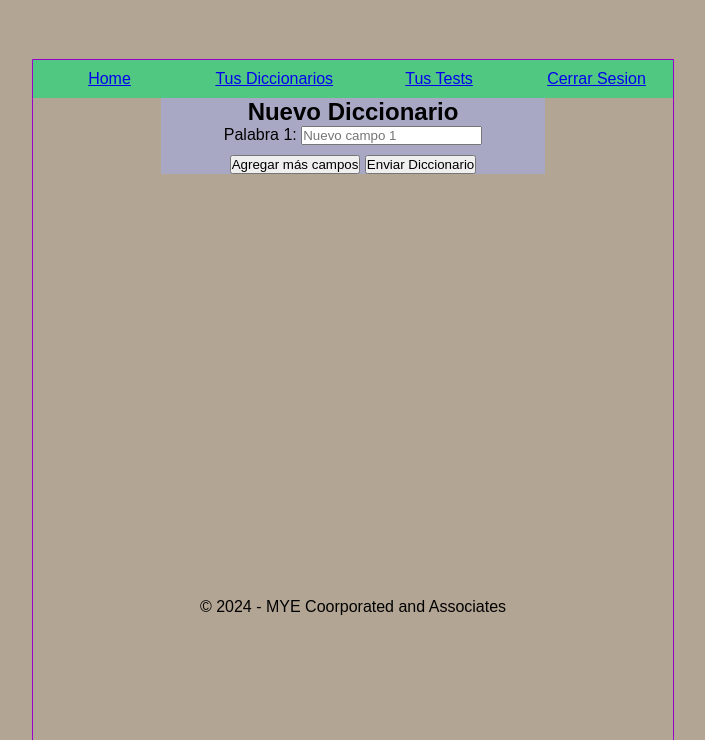
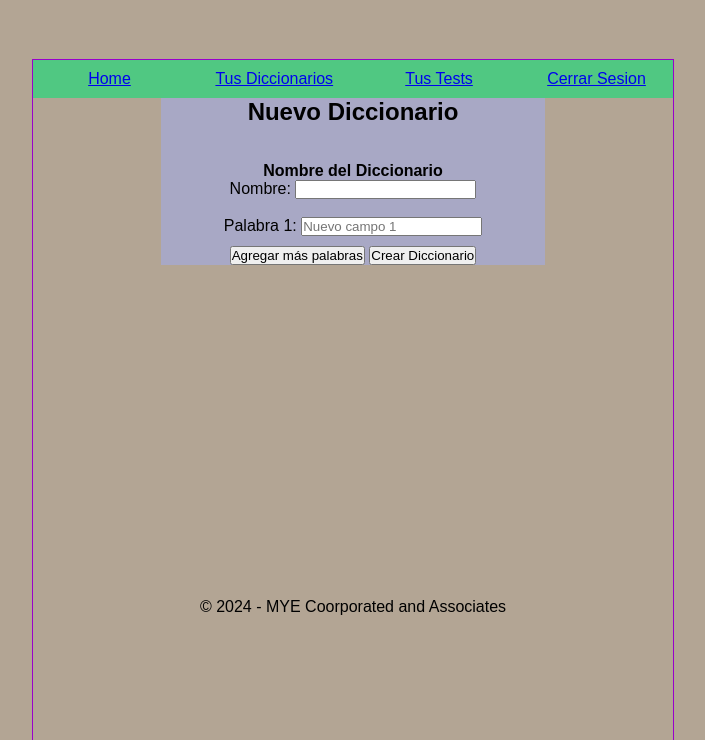
Before and after one commit to Ivichec/MYE, a Django app: page /inicio/formularioDic in a window 1280 px wide. Shown: the top 740 px of the page, without its empty margins (287-992 px from the left). Run offline with Django 5.2, Linux system fonts and the light colour scheme.

Commit message:
update template

```diff
--- a/mye/codigo/templates/inicial/formularioDic.html
+++ b/mye/codigo/templates/inicial/formularioDic.html
@@ -53,6 +53,10 @@
     </aside>
     <section id="contenidoPrincipal">
        <h1>Nuevo Diccionario</h1>
+        <br><br>
+       <h4>Nombre del Diccionario</h4>
+        <label for="campo2">Nombre: </label>
+        <input type="text" id="campo2" name="nombre"><br><br>
     <form id="formulario" action="{% url 'iraformularioDicPost' %}" method="post">
         {% csrf_token %}
         <div class="form-group">
@@ -60,8 +64,8 @@
             <input type="text" id="campo1" name="campo[]" placeholder="Nuevo campo 1">
         </div>
     </form>
-    <button type="button" onclick="addField()">Agregar más campos</button>
-    <button type="submit" form="formulario">Enviar Diccionario</button>
+    <button type="button" onclick="addField()">Agregar más palabras</button>
+    <button type="submit" form="formulario">Crear Diccionario</button>
     </section>
     <aside id="aLaDerecha">
 
```
